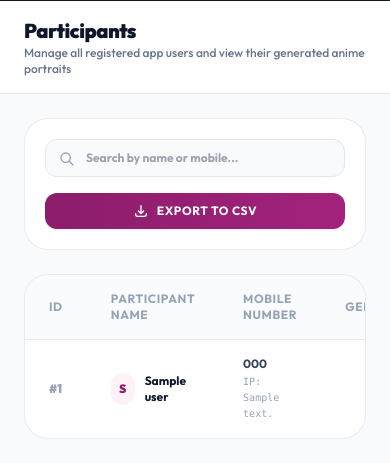
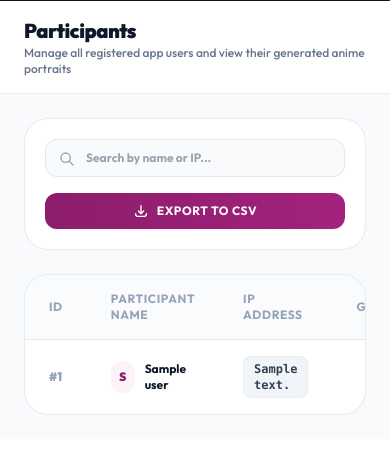
Before and after one commit to dilmith-loops/EH_Hero, a Laravel app: template backend/resources/views/admin/users/index.blade.php in a window 390 px wide. Shown: the part 411-874 px from the top of the page. After the commit the page ends 826 px from the top, so only its background shows below. Run offline with Laravel 12, Linux system fonts and the light colour scheme; the template is opened without the code that fills it: most values are stand-ins (such as "Sample title", 1, 10 or a date in 2020); some libraries are stand-ins or nearby versions.

Commit message:
feat: replace mobile numbers with clean IP address column across admin panel and exports

```diff
--- a/backend/resources/views/admin/dashboard.blade.php
+++ b/backend/resources/views/admin/dashboard.blade.php
@@ -19,7 +19,7 @@
                 <span class="text-3xl font-black text-slate-900">{{ number_format($totalUsers) }}</span>
                 <span class="text-xs font-bold text-emerald-600 bg-emerald-50 px-2 py-0.5 rounded-full">+{{ $todayUsers }} today</span>
             </div>
-            <p class="text-xs text-slate-400 font-medium mt-2">Registered via mobile number</p>
+            <p class="text-xs text-slate-400 font-medium mt-2">Total app participants</p>
         </div>
 
         <!-- Total Generations -->
@@ -115,7 +115,7 @@
                         <thead>
                             <tr class="border-b border-slate-100 text-slate-400 font-bold uppercase tracking-wider">
                                 <th class="pb-3">Name</th>
-                                <th class="pb-3">Phone</th>
+                                <th class="pb-3">IP Address</th>
                                 <th class="pb-3 text-center">Generations</th>
                                 <th class="pb-3 text-right">Joined</th>
                             </tr>
@@ -128,7 +128,7 @@
                                             {{ $user->name }}
                                         </a>
                                     </td>
-                                    <td class="py-3 font-semibold text-slate-600">{{ $user->phone }}</td>
+                                    <td class="py-3 font-mono text-slate-500 font-semibold">{{ $user->ip_address ?? 'N/A' }}</td>
                                     <td class="py-3 text-center">
                                         <span class="inline-block px-2.5 py-0.5 rounded-full text-[11px] font-black {{ $user->generations_count > 0 ? 'bg-brand-50 text-brand-800' : 'bg-slate-100 text-slate-500' }}">
                                             {{ $user->generations_count }}
--- a/backend/resources/views/admin/users/index.blade.php
+++ b/backend/resources/views/admin/users/index.blade.php
@@ -10,7 +10,7 @@
         <!-- Search Form -->
         <form method="GET" action="{{ route('admin.users.index') }}" class="w-full sm:w-96 flex items-center gap-2">
             <div class="relative w-full">
-                <input type="text" name="search" value="{{ request('search') }}" placeholder="Search by name or mobile..."
+                <input type="text" name="search" value="{{ request('search') }}" placeholder="Search by name or IP..."
                        class="w-full pl-10 pr-4 py-2.5 rounded-xl bg-slate-50 border border-slate-200 text-xs font-bold text-slate-800 focus:bg-white focus:outline-none focus:ring-2 focus:ring-brand-700 transition-all">
                 <svg class="w-4 h-4 text-slate-400 absolute left-3.5 top-3" fill="none" stroke="currentColor" viewBox="0 0 24 24">
                     <path stroke-linecap="round" stroke-linejoin="round" stroke-width="2" d="M21 21l-6-6m2-5a7 7 0 11-14 0 7 7 0 0114 0z"/>
@@ -49,7 +49,7 @@
                         <tr>
                             <th class="px-6 py-4">ID</th>
                             <th class="px-6 py-4">Participant Name</th>
-                            <th class="px-6 py-4">Mobile Number</th>
+                            <th class="px-6 py-4">IP Address</th>
                             <th class="px-6 py-4 text-center">Generations</th>
                             <th class="px-6 py-4">Registered Date</th>
                             <th class="px-6 py-4 text-right">Actions</th>
@@ -70,14 +70,9 @@
                                     </div>
                                 </td>
                                 <td class="px-6 py-4">
-                                    @if($user->phone)
-                                        <div class="font-bold text-slate-700">{{ $user->phone }}</div>
-                                    @else
-                                        <div class="text-xs text-slate-400 font-semibold">—</div>
-                                    @endif
-                                    @if($user->ip_address)
-                                        <div class="text-[10px] font-mono text-slate-400 mt-0.5">IP: {{ $user->ip_address }}</div>
-                                    @endif
+                                    <span class="inline-flex items-center gap-1.5 px-2.5 py-1 rounded-lg text-xs font-mono font-bold bg-slate-100 text-slate-700 border border-slate-200/60">
+                                        {{ $user->ip_address ?? 'N/A' }}
+                                    </span>
                                 </td>
                                 <td class="px-6 py-4 text-center">
                                     <span class="inline-block px-3 py-1 rounded-full text-xs font-black {{ $user->generations_count > 0 ? 'bg-brand-50 text-brand-800' : 'bg-slate-100 text-slate-500' }}">
--- a/backend/resources/views/admin/users/show.blade.php
+++ b/backend/resources/views/admin/users/show.blade.php
@@ -14,10 +14,6 @@
             <div>
                 <h3 class="text-xl font-black text-slate-900">{{ $user->name }}</h3>
                 <div class="flex items-center gap-3 text-xs text-slate-500 font-semibold mt-1">
-                    @if($user->phone)
-                        <span>📱 {{ $user->phone }}</span>
-                        <span>•</span>
-                    @endif
                     <span>🌐 IP: {{ $user->ip_address ?? 'N/A' }}</span>
                     <span>•</span>
                     <span>Registered {{ $user->created_at->format('M d, Y h:i A') }}</span>
```
Also changed, not shown: backend/app/Http/Controllers/Admin/UserController.php (+3 -4 lines), backend/resources/views/admin/generations/index.blade.php (+3 -4 lines).
